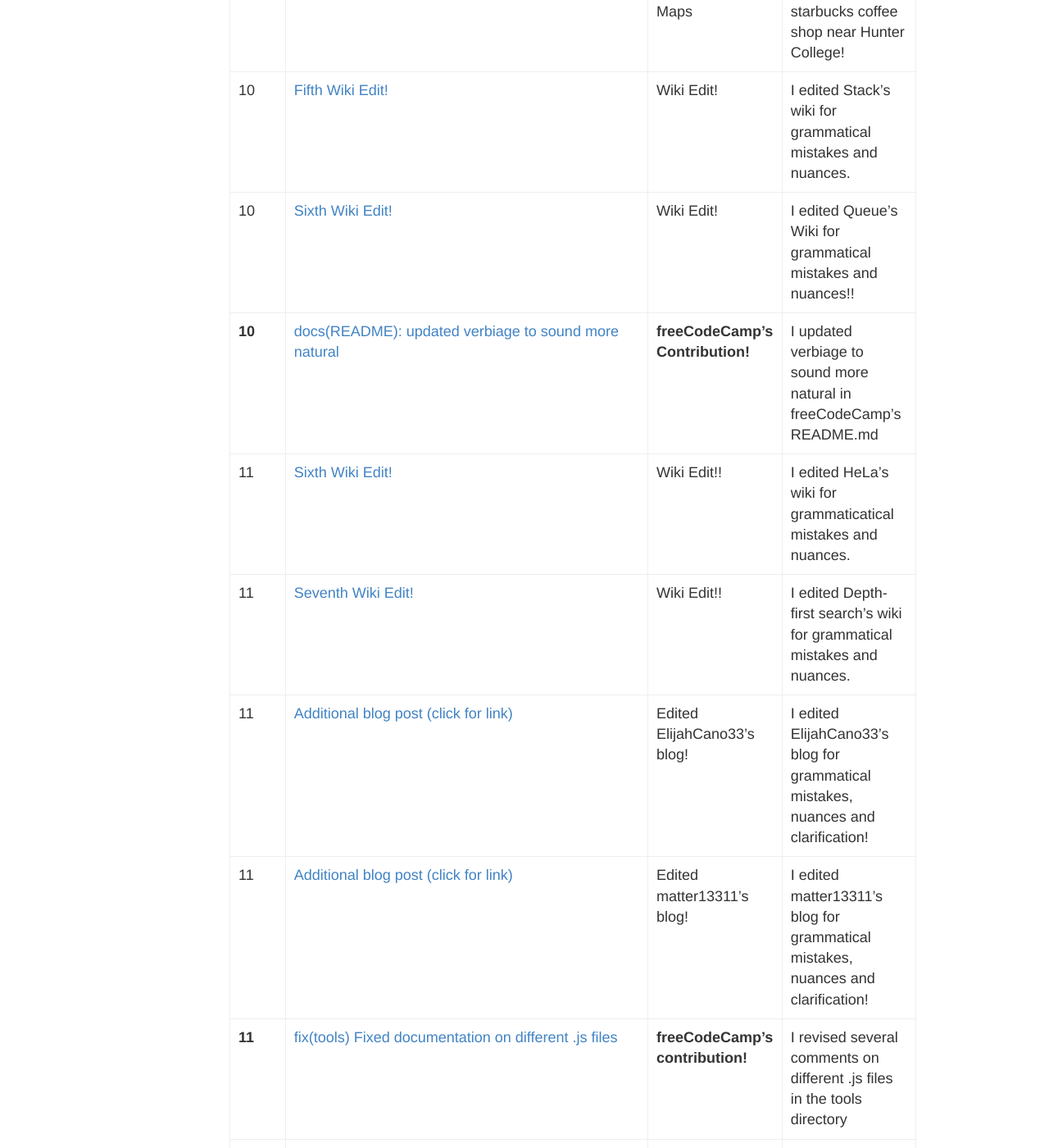
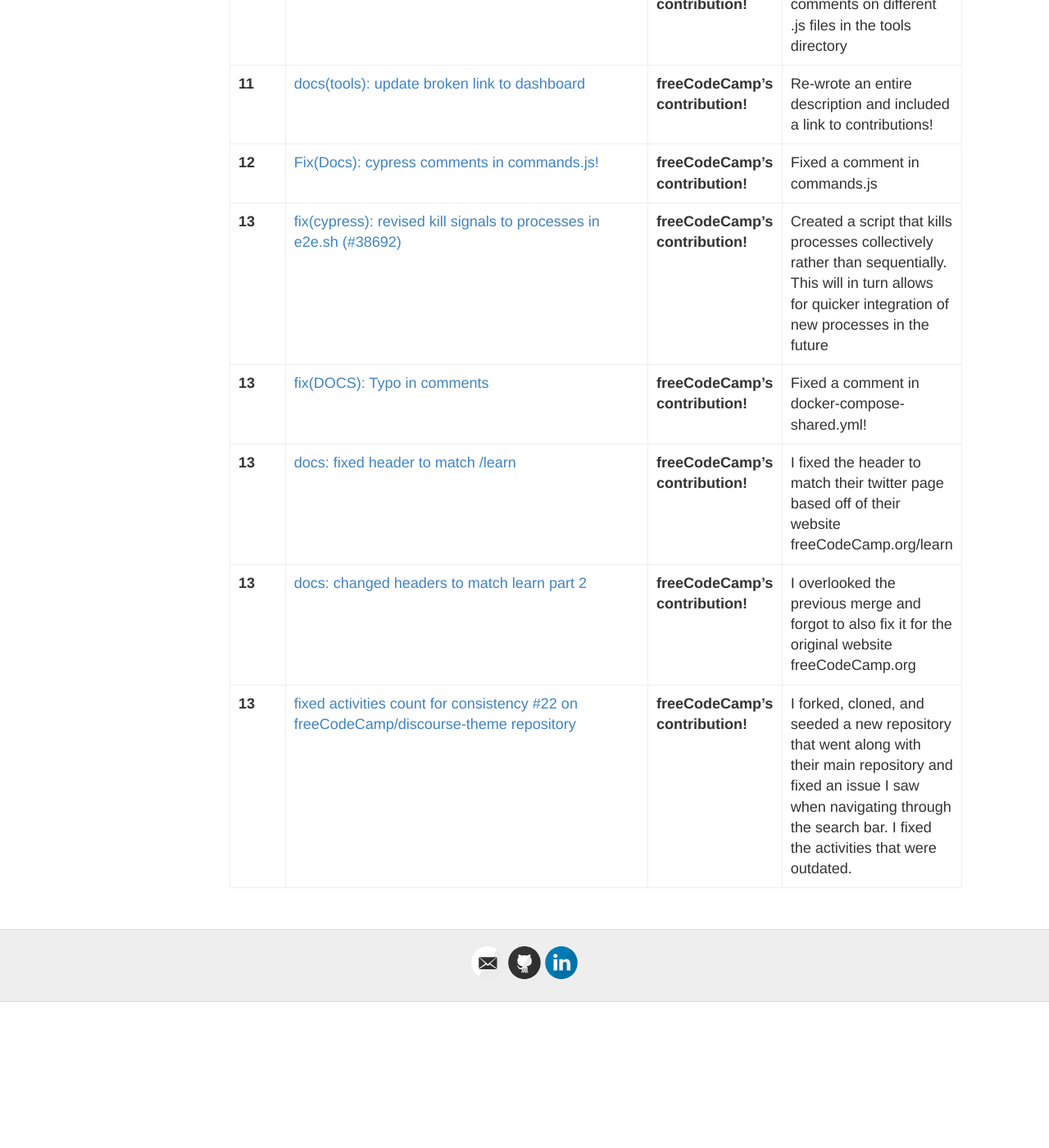
Before and after one commit to hunter-college-ossd-spr-2020/MarceloDamian-weekly, a Jekyll site: the page built from contributions.md, in a window 1280 px wide and 1400 px high, scrolled down 3298 px. Shown: the whole window at 82% size. Built offline with Jekyll 4.4.1, drawn with Linux system fonts in a browser that asks for light colours; after the commit the page ends 4520 px from its top, so only the background shows below that; some of the changed text lies outside the part shown.

Commit message:
Update contributions.md

```diff
--- a/contributions.md
+++ b/contributions.md
@@ -48,5 +48,8 @@ following the same syntax.
 | **11** |[fix(tools) Fixed documentation on different .js files ](https://github.com/freeCodeCamp/freeCodeCamp/pull/38642)|**freeCodeCamp's contribution!** | I revised several comments on different .js files in the tools directory|
 | **11** |[docs(tools): update broken link to dashboard](https://github.com/freeCodeCamp/freeCodeCamp/pull/38643)|**freeCodeCamp's contribution!**| Re-wrote an entire description and included a link to contributions!|
 | **12** |[Fix(Docs): cypress comments in commands.js!](https://github.com/freeCodeCamp/freeCodeCamp/pull/38724)|**freeCodeCamp's contribution!**| Fixed a comment in commands.js|
-| **13** |[fix(cypress): revised kill signals to processes in e2e.sh (#38692)]()|**freeCodeCamp's contribution!**|Created a script that kills processes collectively rather than sequentially. This will in turn allows for quicker integration of new processes in the future .|
-| **13** |[fix(DOCS): Typo in comments #38778](https://github.com/freeCodeCamp/freeCodeCamp/pull/38778)|**freeCodeCamp's contribution!**|Fixed a comment in docker-compose-shared.yml! |
+| **13** |[fix(cypress): revised kill signals to processes in e2e.sh (#38692)]()|**freeCodeCamp's contribution!**|Created a script that kills processes collectively rather than sequentially. This will in turn allows for quicker integration of new processes in the future|
+| **13** |[fix(DOCS): Typo in comments ](https://github.com/freeCodeCamp/freeCodeCamp/pull/38778)|**freeCodeCamp's contribution!**|Fixed a comment in docker-compose-shared.yml! |
+| **13** |[docs: fixed header to match /learn](https://github.com/freeCodeCamp/freeCodeCamp/pull/38789)|**freeCodeCamp's contribution!**| I fixed the header to match their twitter page based off of their website freeCodeCamp.org/learn  |
+| **13** |[docs: changed headers to match learn part 2](https://github.com/freeCodeCamp/freeCodeCamp/pull/38793)|**freeCodeCamp's contribution!**| I overlooked the previous merge and forgot to also fix it for the original website freeCodeCamp.org |
+| **13** |[fixed activities count for consistency #22 on freeCodeCamp/discourse-theme repository](https://github.com/freeCodeCamp/discourse-theme/pull/22)|**freeCodeCamp's contribution!**| I forked, cloned, and seeded a new repository that went along with their main repository and fixed an issue I saw when navigating through the search bar. I fixed the activities that were outdated.|
```
